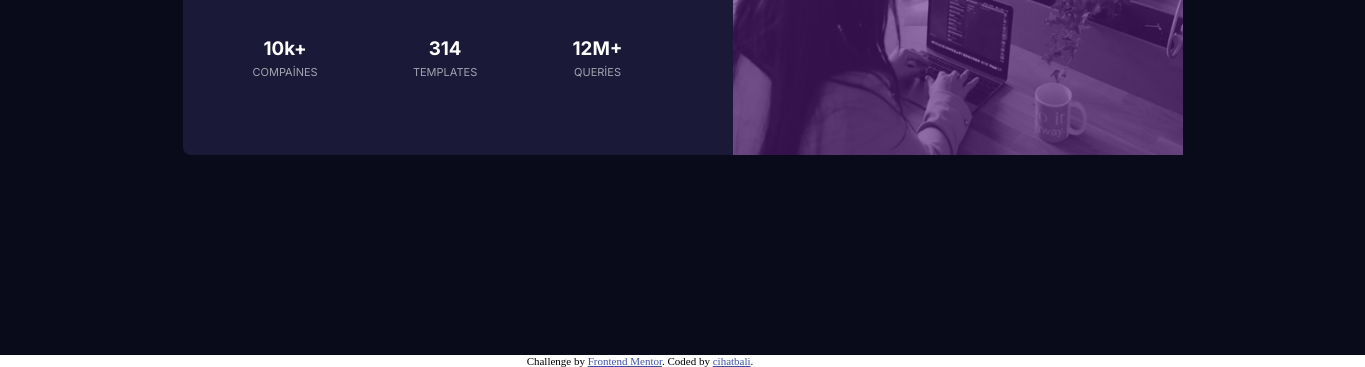
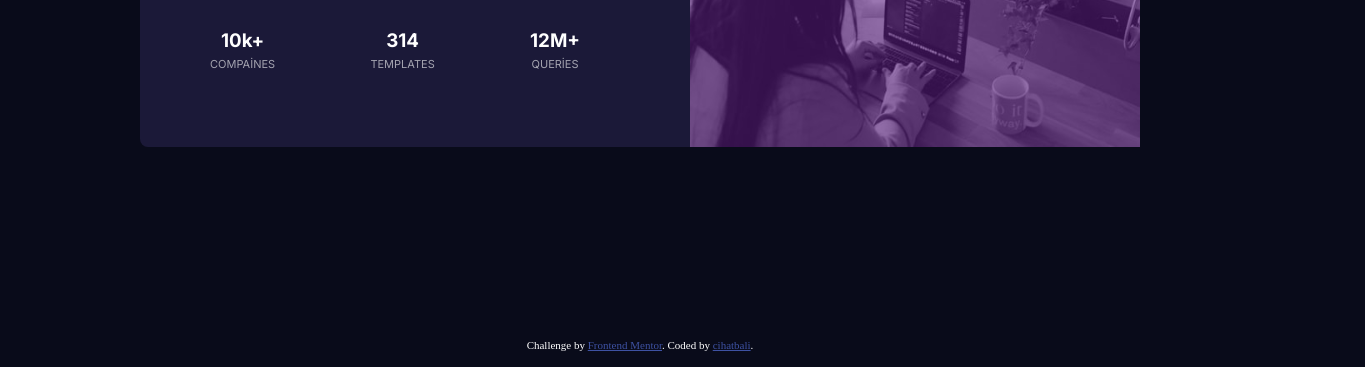
Before and after one commit to cihatbali/stats-preview-card, a plain HTML site: page index.html in a window 1280 px wide. Shown: the part 445-812 px from the top of the page, 1365 px wide, since content can reach past the window. Drawn offline with Linux system fonts and the light colour scheme.

Commit message:
second commit

```diff
--- a/style.css
+++ b/style.css
@@ -4,10 +4,13 @@
     box-sizing: border-box;
 }
 
+body {
+    background: hsl(233, 47%, 7%);
+}
+
 
 main {
-    width: 1365px;
-    height:100vh;
+    height:98vh;
     background: hsl(233, 47%, 7%);
     display:flex;
     justify-content:center;
@@ -77,6 +80,8 @@ main {
 .attribution {
     font-size: 11px;
     text-align: center;
+    color:#fff;
+
 }
 .attribution a {
     color: hsl(228, 45%, 44%);
```
